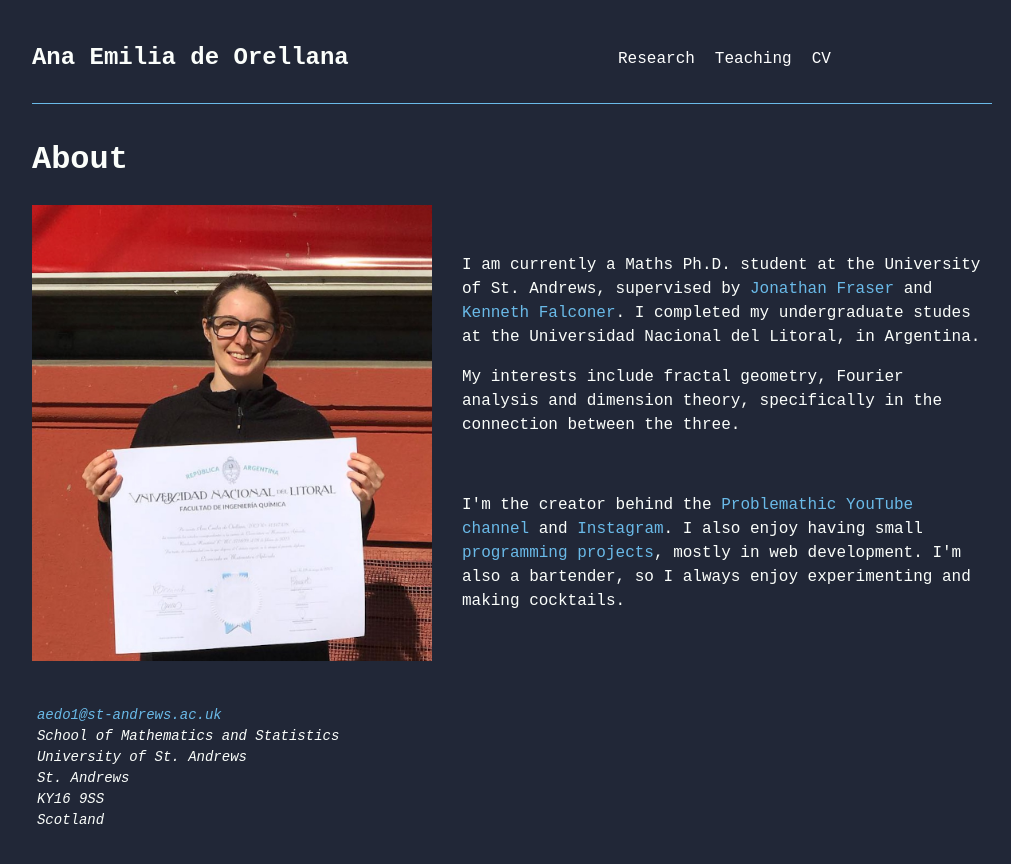
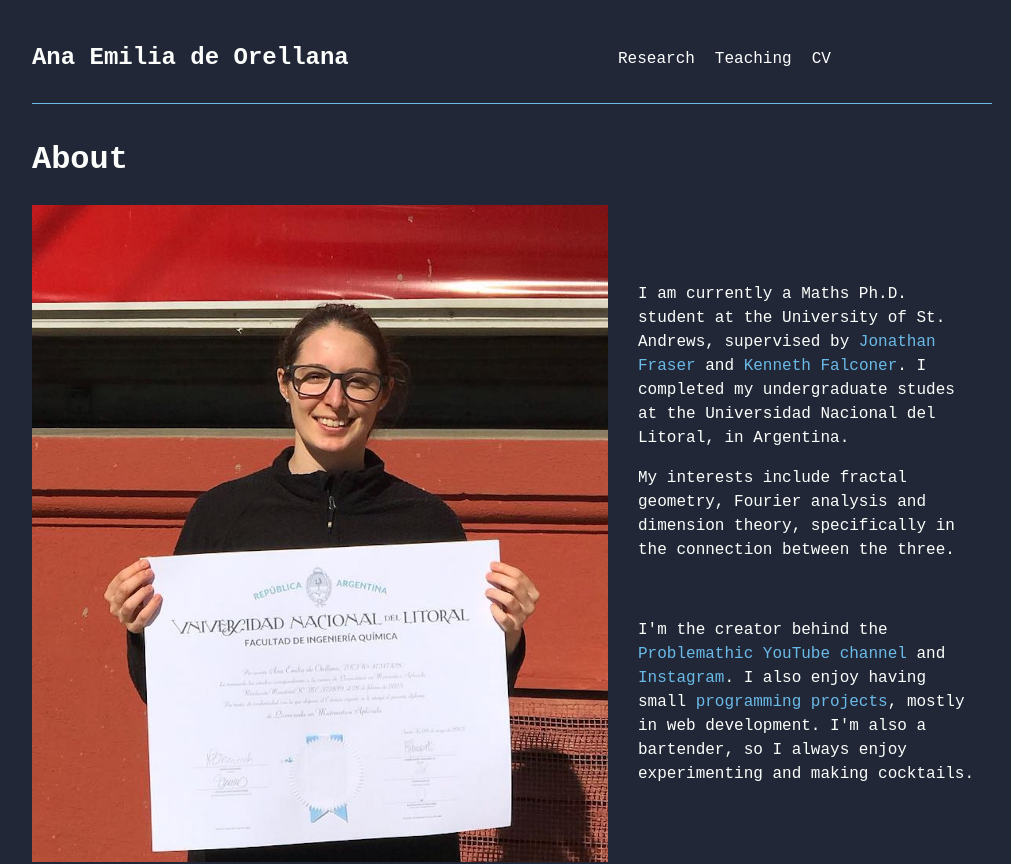
Before and after one commit to AnadeOre/anadeore.github.io, a Next.js app: page / in a window 1280 px wide. Shown: the top 864 px of the page, without its empty margins (128-1139 px from the left). Built offline with nearby package versions, Linux system fonts and the light colour scheme.

Commit message:
image styling

```diff
--- a/src/app/page.js
+++ b/src/app/page.js
@@ -6,12 +6,11 @@ export default function Home() {
   return (
     <main className={styles.main}>
       <h1>About</h1>
-      <div class={styles.infoContainer}>
+      <div className={styles.infoContainer}>
         <Image
           src='/Image.jpeg'
-          class='profile-pic'
-          width={400}
-          height={900}
+          className='profile-pic'
+          layout='fill'
           alt='Profile picture'
         />
         <div className={styles.description}>
--- a/src/app/styles/globals.css
+++ b/src/app/styles/globals.css
@@ -39,9 +39,11 @@ content {
   line-height: 1.6;
 }
 
-img {
-  max-width: 100%;
-  height: auto;
+.profile-pic {
+  object-fit: contain;
+  width: 60% !important;
+  position: relative !important;
+  height: unset !important;
 }
 
 .border-skin-line {
--- a/src/app/styles/page.module.css
+++ b/src/app/styles/page.module.css
@@ -11,6 +11,7 @@
   font-size: 14px;
   padding: 20px;
   margin-left: -15px;
+  margin-top: -30px;
 }
 
 @media (max-width: 800px) {
```
